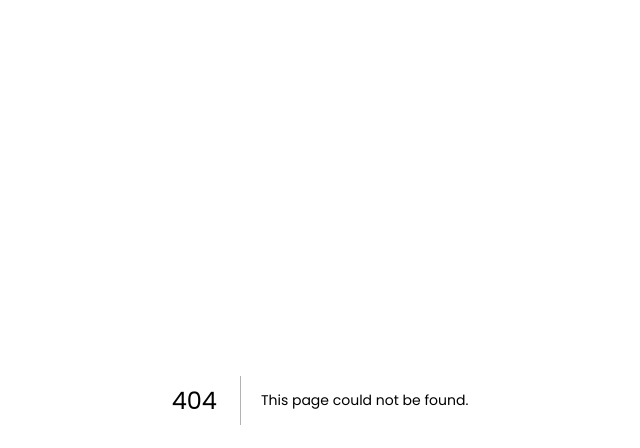
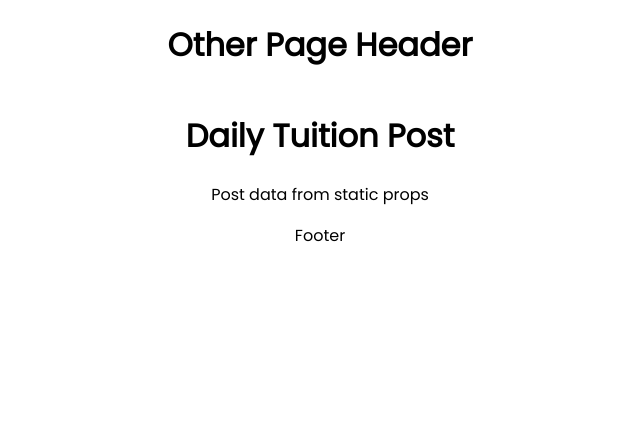
Before and after one commit to ndk9999/react-next-js, a Next.js app in the folder src/DailyTuition/next-tutorial/: page /components/Home in a window 1280 px wide. Before the commit this address had no page. Shown: the top 448 px of the page, without its empty margins (320-960 px from the left). Built offline with nearby package versions, Linux system fonts and the light colour scheme.

Commit message:
Use getStaticProps and getServerSideProps

```diff
--- /dev/null
+++ b/src/DailyTuition/next-tutorial/pages/components/Home.js
@@ -0,0 +1,29 @@
+import Layout from '../layout/layout.js'
+
+export default function Home({post}) {
+    return (
+        <Layout>
+            <h1>
+                {post.title}
+            </h1>
+            <p>
+                {post.description}
+            </p>
+        </Layout>
+    )
+}
+
+export async function getStaticProps() {
+    // Get external data from the file system, API, DB, etc.
+    const data = {
+        title: "Daily Tuition Post",
+        description: "Post data from static props"
+    };
+
+    // The value of the 'props' key will be passed to the 'Home' component
+    return {
+        props: {
+            post: data
+        }
+    }
+}
--- a/src/DailyTuition/next-tutorial/pages/layout/layout.module.css
+++ b/src/DailyTuition/next-tutorial/pages/layout/layout.module.css
@@ -3,4 +3,5 @@
     text-align: center;
     display: flex;
     justify-content: center;
+    flex-direction: column;
 }
```
Also changed, not shown: src/DailyTuition/next-tutorial/pages/components/Page.js (added, +25 -0 lines), src/DailyTuition/next-tutorial/.babelrc (added), src/DailyTuition/next-tutorial/.eslintrc.json.
